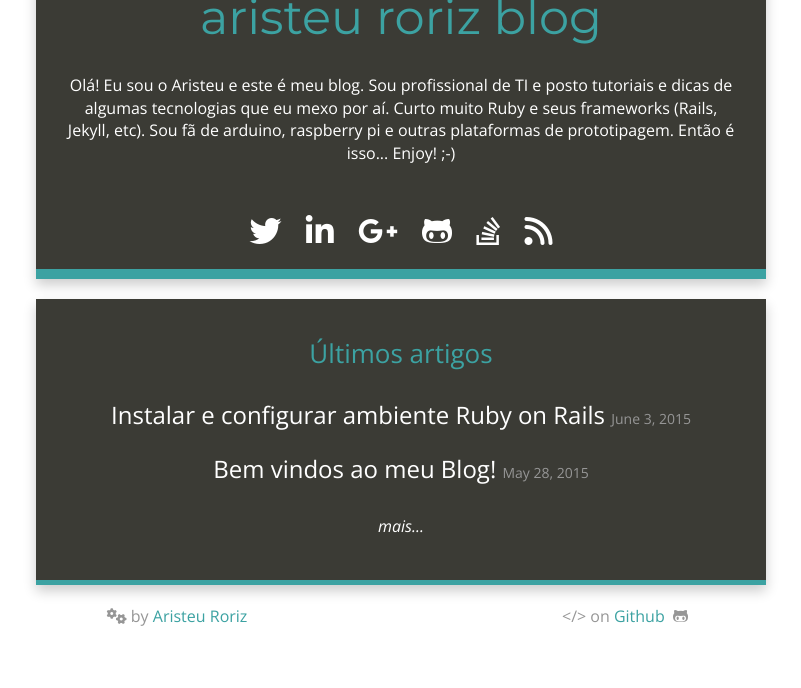
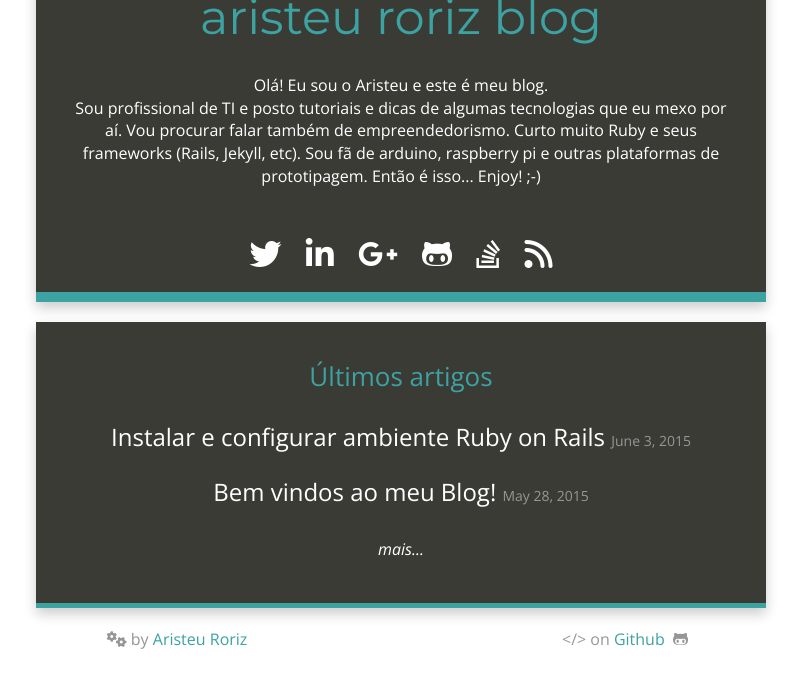
Before and after one commit to aristeuroriz/blog, a Jekyll site: the page built from index.html, in a window 1280 px wide, cut to the strip 174-862 px from the top of the page. Shown: the whole strip, without its empty margins (239-1040 px from the left). Built offline with Jekyll 4.4.1, drawn with Linux system fonts in a browser that asks for light colours; nearby versions of some CDN libraries; library files that are not in the unit come from our copies; Markdown is read by kramdown in place of the engine named in the settings.

Commit message:
Novo Currículo

```diff
--- a/_config.yml
+++ b/_config.yml
@@ -4,7 +4,7 @@ email: aristeuroriz@gmail.com
 description: "Desenvolvimento Web & IoT - Internet of Things"
 baseurl: ""
 url: "http://aristeuroriz.github.io"
-title_description: "Olá! Eu sou o Aristeu e este é meu blog. Sou profissional de TI e posto tutoriais e dicas de algumas tecnologias que eu mexo por aí. Curto muito Ruby e seus frameworks (Rails, Jekyll, etc). Sou fã de arduino, raspberry pi e outras plataformas de prototipagem. Então é isso... Enjoy! ;-)"
+title_description: "Olá! Eu sou o Aristeu e este é meu blog. <br> Sou profissional de TI e posto tutoriais e dicas de algumas tecnologias que eu mexo por aí. Vou procurar falar também de empreendedorismo. Curto muito Ruby e seus frameworks (Rails, Jekyll, etc). Sou fã de arduino, raspberry pi e outras plataformas de prototipagem. Então é isso... Enjoy! ;-)"
 title_image: "https://s.gravatar.com/avatar/cbe2920bd641d686f81393eabc3a85aa?s=300"
 gravatar_twitter: "https://s.gravatar.com/avatar/cbe2920bd641d686f81393eabc3a85aa?s=150"
 google_analytics: "UA-63586932-1"
```
Also changed, not shown: 3 other files.
